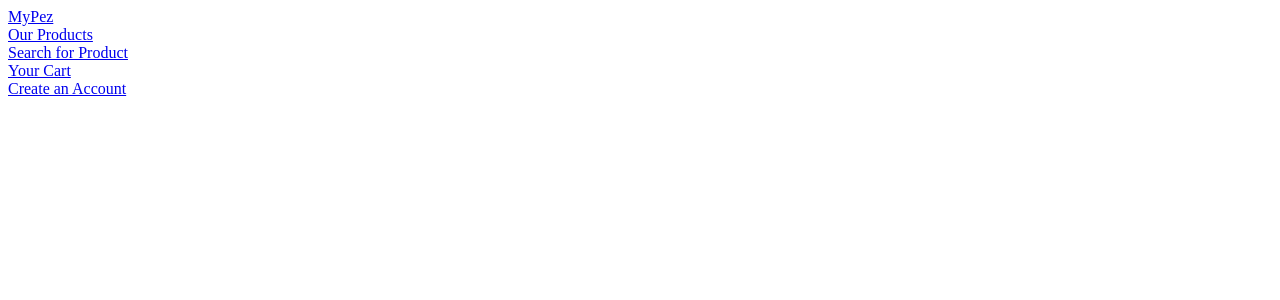
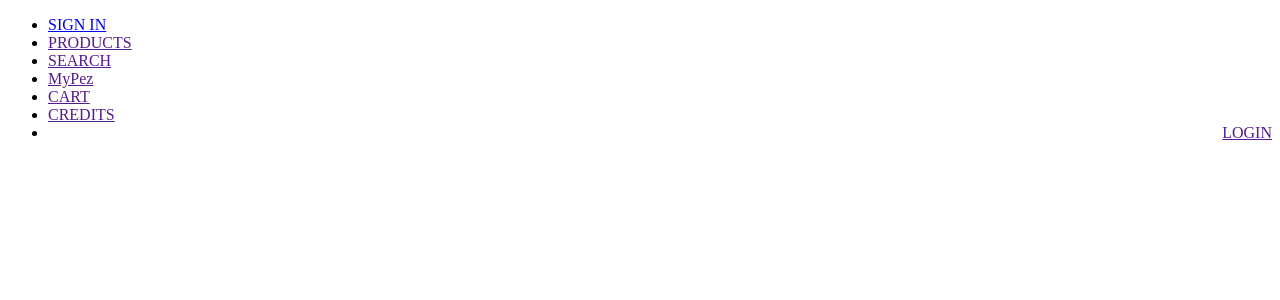
Before and after one commit to Rangoow/PROJET_TECHNO_WEB, a PHP site: page /productPage.php in a window 1280 px wide. Shown: the top 300 px of the page. Run offline with PHP 8.4, Linux system fonts and the light colour scheme.

Commit message:
header modif

```diff
--- /dev/null
+++ b/CSS/common.css
@@ -0,0 +1,5 @@
+*{
+    margin:0;
+    padding:0;
+    box-sizing: border-box;
+}
--- a/header.php
+++ b/header.php
@@ -1,17 +1,11 @@
 <header>
-    <a id="headerTitle" href="main.php">MyPez</a>
-    <nav>
-        <div class="menuCategory">
-            <a class="menuCategoryTitle" href="productPage.php">Our Products</a>
-        </div>
-        <div class="menuCategory">
-            <a class="menuCategoryTitle" href="searchPage.php">Search for Product</a>
-        </div>
-        <div class="menuCategory">
-            <a class="menuCategoryTitle" href="cartPage.php">Your Cart</a>
-        </div>
-        <div class="menuCategory">
-            <a class="menuCategoryTitle" href="createAccount.php">Create an Account</a>
-        </div>
-    </nav>
+<ul class="navBar">
+  <li><a class="titleCategory" style="float:left" href="/">SIGN IN</a></li>
+  <li><a class="titleCategory" href="">PRODUCTS</a></li>
+  <li><a class="titleCategory" href="">SEARCH</a></li>
+  <li><a id="headerTitle" href="">MyPez</a></li>
+  <li><a class="titleCategory" href="">CART</a></li>
+  <li><a class="titleCategory" href="">CREDITS</a></li>
+  <li><a class="titleCategory" style="float:right" href="">LOGIN</a></li>
+</ul>
 </header>
--- a/main.php
+++ b/main.php
@@ -5,6 +5,7 @@
     <meta http-equiv="X-UA-Compatible" content="ie=edge">
     <title>MyPez</title>
     <link rel="stylesheet" href="CSS\main.css">
+    <link rel="stylesheet" href="CSS\common.css">
 </head>
 <body>
     <?php include 'header.php'?>
```
Also changed, not shown: CSS/main.css (+18 -25 lines).
